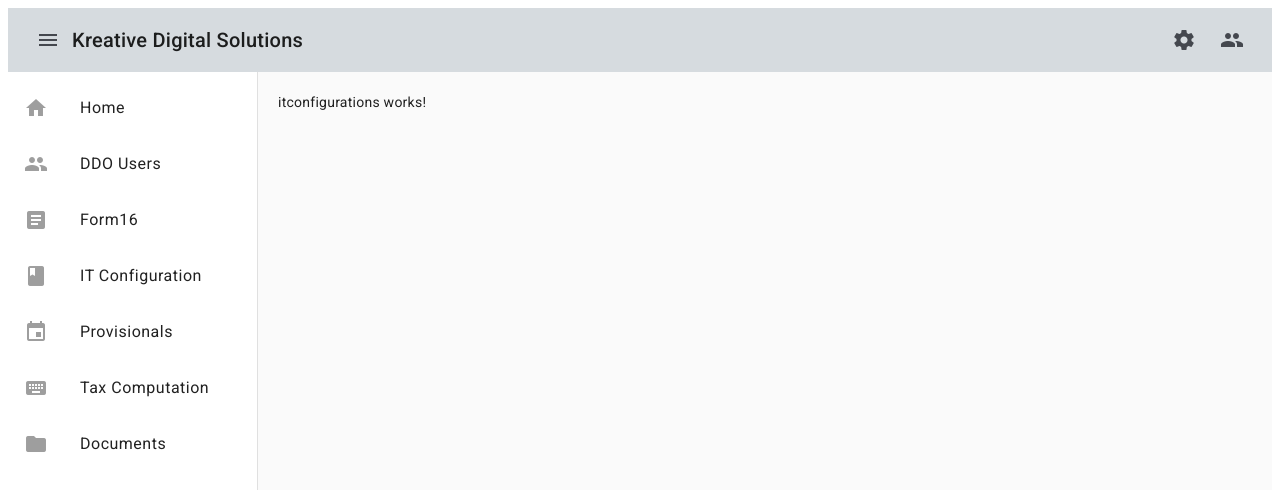
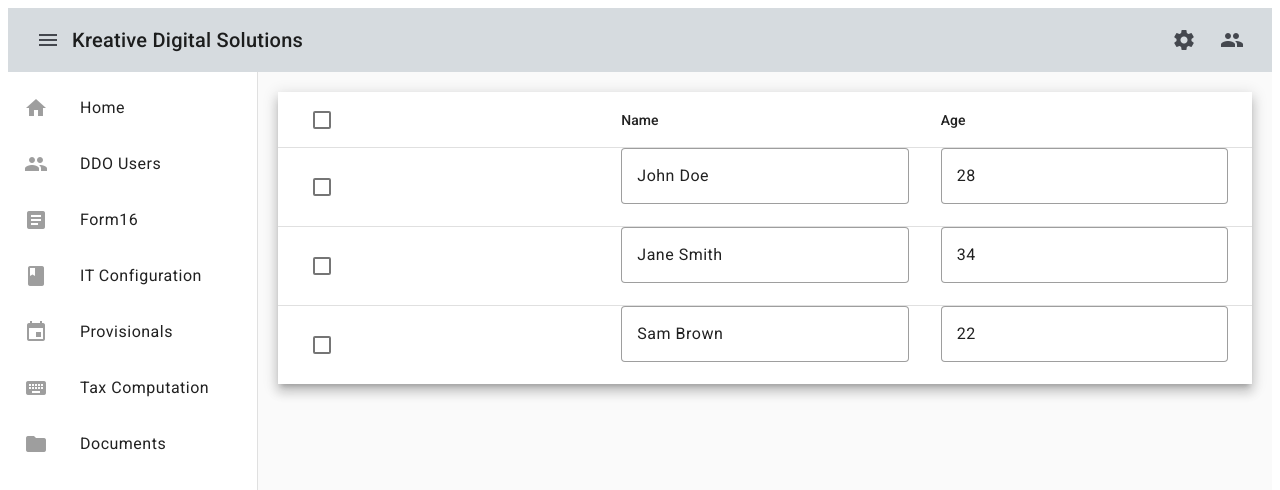
Before and after one commit to Kiran1205/HrmsCli, an Angular app: page /itconfiguration in a window 1280 px wide. Shown: the top 490 px of the page. Built offline with nearby package versions, Linux system fonts and the light colour scheme.

Commit message:
table added for itconfig

```diff
--- a/src/app/itconfigurations/itconfigurations.component.css
+++ b/src/app/itconfigurations/itconfigurations.component.css
@@ -0,0 +1,11 @@
+.mat-row {
+    cursor: pointer;
+  }
+
+  .selected-row {
+    background-color: rgba(0, 0, 255, 0.1); /* Light blue */
+  }
+
+  .editable-cell {
+    width: 100%;
+  }
--- a/src/app/itconfigurations/itconfigurations.component.html
+++ b/src/app/itconfigurations/itconfigurations.component.html
@@ -1 +1,56 @@
-<p>itconfigurations works!</p>
+<mat-card>
+    <mat-table [dataSource]="dataSource" class="mat-elevation-z8" matSort>
+
+      <!-- Select Column -->
+      <ng-container matColumnDef="select">
+        <mat-header-cell *matHeaderCellDef>
+          <mat-checkbox
+            (change)="toggleSelectAll($event)"
+            [checked]="isAllSelected()"
+            [indeterminate]="isSomeSelected()">
+          </mat-checkbox>
+        </mat-header-cell>
+        <mat-cell *matCellDef="let row">
+          <mat-checkbox
+            (change)="toggleSelection(row)"
+            [checked]="isSelected(row)">
+          </mat-checkbox>
+        </mat-cell>
+      </ng-container>
+
+      <!-- Name Column -->
+      <ng-container matColumnDef="name">
+        <mat-header-cell *matHeaderCellDef mat-sort-header> Name </mat-header-cell>
+        <mat-cell *matCellDef="let element">
+          <mat-form-field appearance="outline" class="editable-cell">
+            <input
+              matInput
+              [(ngModel)]="element.name"
+              (blur)="saveData(element)">
+          </mat-form-field>
+        </mat-cell>
+      </ng-container>
+
+      <!-- Age Column -->
+      <ng-container matColumnDef="age">
+        <mat-header-cell *matHeaderCellDef mat-sort-header> Age </mat-header-cell>
+        <mat-cell *matCellDef="let element">
+          <mat-form-field appearance="outline" class="editable-cell">
+            <input
+              matInput
+              type="number"
+              [(ngModel)]="element.age"
+              (blur)="saveData(element)">
+          </mat-form-field>
+        </mat-cell>
+      </ng-container>
+
+      <!-- Header and Rows -->
+      <mat-header-row *matHeaderRowDef="displayedColumns"></mat-header-row>
+      <mat-row
+        *matRowDef="let row; columns: displayedColumns;"
+        [class.selected-row]="isSelected(row)"
+        (click)="toggleSelection(row)">
+      </mat-row>
+    </mat-table>
+  </mat-card>
--- a/src/app/itconfigurations/itconfigurations.component.ts
+++ b/src/app/itconfigurations/itconfigurations.component.ts
@@ -1,11 +1,88 @@
-import { Component } from '@angular/core';
+import { Component, CUSTOM_ELEMENTS_SCHEMA, OnInit } from '@angular/core';
+import { ApiService } from '../services/api.service';
+import { CommonModule } from '@angular/common';
+import { MatTableDataSource, MatTableModule } from '@angular/material/table';
+import { FormsModule } from '@angular/forms';
+import { MatSortModule } from '@angular/material/sort';
+import { MatFormFieldModule } from '@angular/material/form-field';
+import { MatPaginatorModule } from '@angular/material/paginator';
+import { MatCheckboxModule } from '@angular/material/checkbox';
+import { MatInputModule } from '@angular/material/input';
+
+export interface UserData {
+  id: number;
+  name: string;
+  age: number;
+}
 
 @Component({
   selector: 'app-itconfigurations',
-  imports: [],
+  imports: [CommonModule, FormsModule, MatTableModule,
+    MatCheckboxModule,
+    MatSortModule,
+    MatFormFieldModule,
+    MatInputModule,
+    MatPaginatorModule],
   templateUrl: './itconfigurations.component.html',
-  styleUrl: './itconfigurations.component.css'
+  styleUrl: './itconfigurations.component.css',
+  standalone: true,
+  schemas: [CUSTOM_ELEMENTS_SCHEMA],
+  providers: []
 })
-export class ItconfigurationsComponent {
+export class ItconfigurationsComponent implements OnInit {
+
+  constructor() {
+
+  }
+
+  ngOnInit() {
+  }
+
+  displayedColumns: string[] = ['select', 'name', 'age'];
+  dataSource = new MatTableDataSource<UserData>([
+    { id: 1, name: 'John Doe', age: 28 },
+    { id: 2, name: 'Jane Smith', age: 34 },
+    { id: 3, name: 'Sam Brown', age: 22 },
+  ]);
+
+  selectedRows = new Set<UserData>();
+
+  // Toggle selection for a single row
+  toggleSelection(row: UserData): void {
+    if (this.selectedRows.has(row)) {
+      this.selectedRows.delete(row);
+    } else {
+      this.selectedRows.add(row);
+    }
+  }
+
+  // Check if a row is selected
+  isSelected(row: UserData): boolean {
+    return this.selectedRows.has(row);
+  }
+
+  // Toggle select all rows
+  toggleSelectAll(event: any): void {
+    if (event.checked) {
+      this.dataSource.data.forEach((row) => this.selectedRows.add(row));
+    } else {
+      this.selectedRows.clear();
+    }
+  }
+
+  // Check if all rows are selected
+  isAllSelected(): boolean {
+    return this.selectedRows.size === this.dataSource.data.length;
+  }
+
+  // Check if some rows are selected
+  isSomeSelected(): boolean {
+    return this.selectedRows.size > 0 && !this.isAllSelected();
+  }
+
+  // Save data on blur
+  saveData(row: UserData): void {
+    console.log('Data saved:', row);
+  }
 
 }
```
Also changed, not shown: src/app/services/api.service.ts (added, +66 -0 lines), 2 other files (tests, documents, lock files or other folders).
